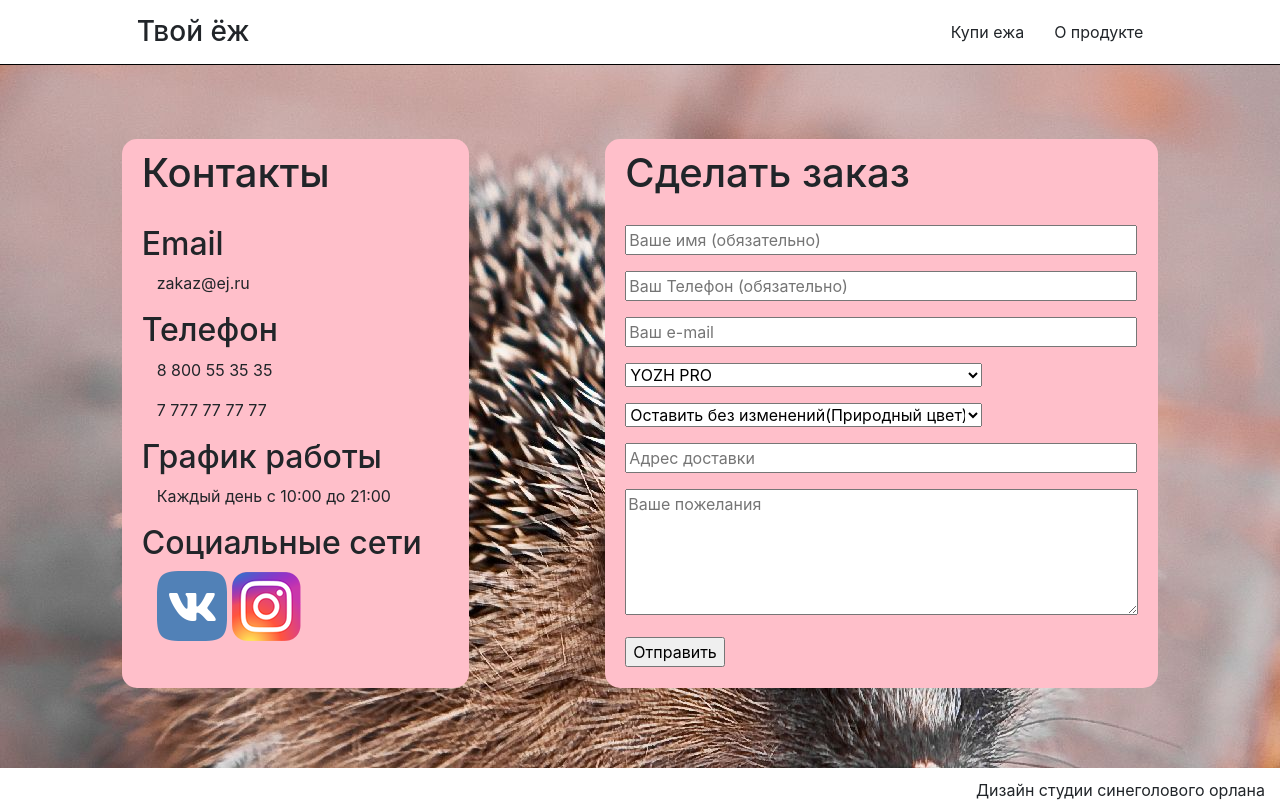
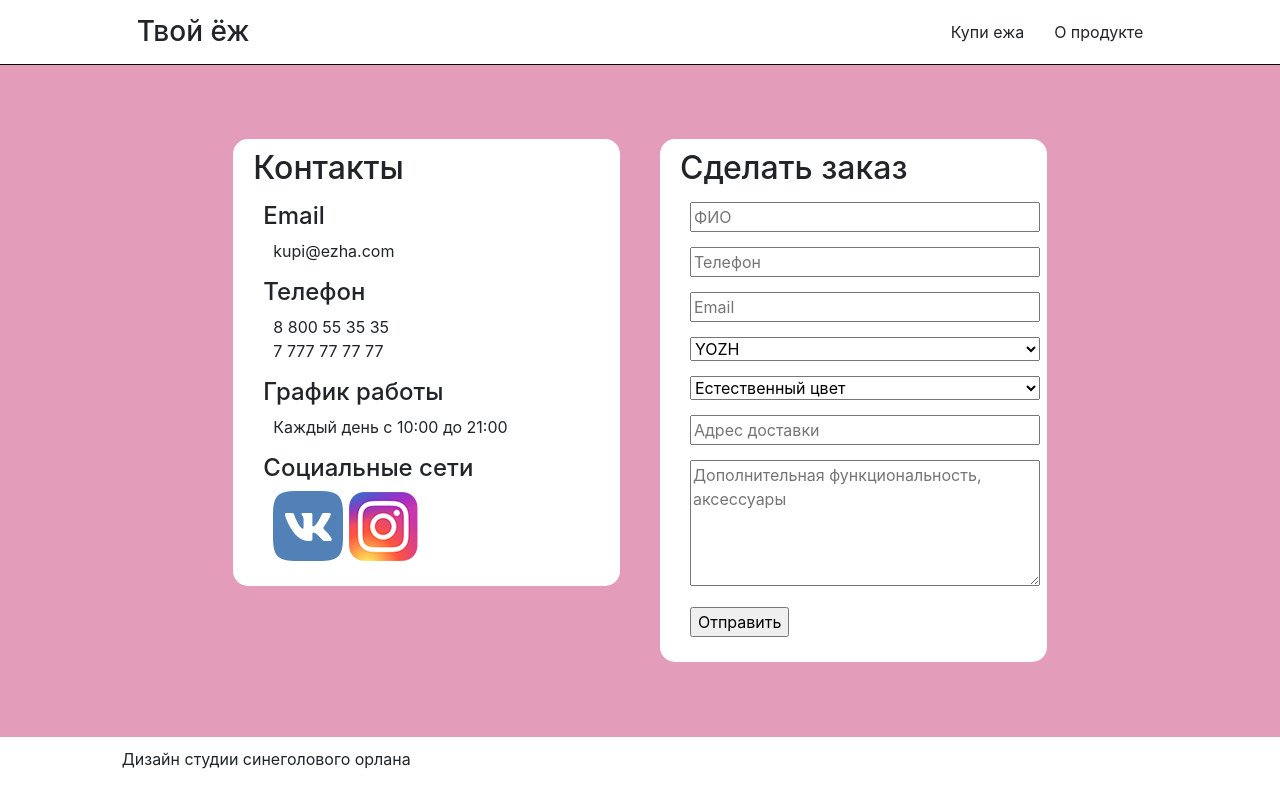
Before and after one commit to TheSplendidOne/WebProject, a plain HTML site: page yozhContacts.html in a window 1280 px wide. Drawn offline with Linux system fonts and the light colour scheme.

Commit message:
Update contacts page

```diff
--- a/css/styles.css
+++ b/css/styles.css
@@ -9,7 +9,6 @@
 
 .default-font {
   font-family: -apple-system,BlinkMacSystemFont,"Segoe UI",Roboto,"Helvetica Neue",Arial,"Noto Sans",sans-serif,"Apple Color Emoji","Segoe UI Emoji","Segoe UI Symbol","Noto Color Emoji";
-  /* font-family: "SF Pro Display","SF Pro Icons","Helvetica Neue","Helvetica","Arial",sans-serif; */
 }
 
 .header-content {
@@ -170,6 +169,18 @@
   cursor: pointer;
 }
 
+.contact-item {
+	margin: 15px 10px;
+}
+
+.contact-content {
+	margin: 5px 10px 0px;
+}
+
+.form-item {
+	width: 350px;
+}
+
 a {
 	color: #212529 !important;
 	text-decoration: none !important;
@@ -178,24 +189,3 @@ a {
 main {
   margin-top: 64px;
 }
-
-
-.bg-hedgehog {
-  background: url(../images/yozh.jpg);
-  background-size: cover;
-}
-.bg-hedgehog1 {
-  background-color: #ffbfca;
-  background-size: cover;
-}
-.p_contacts {
-  margin-left:15px;
-}
-.select_contacts {
-  width: 357px;
-}
-
-.contact-block {
-  max-height: 78%;
-  min-height: 78%;
-}
--- a/yozhContacts.html
+++ b/yozhContacts.html
@@ -30,98 +30,98 @@
         </div>
       </div>
     </header>
-<main class="bg-hedgehog">
-    <div class="container-fluid ">
-        <div class="row">
-            <div class="col-md-1"></div>
-            <div class="col">
-                <div class="info-block contact-block bg-hedgehog1">
-                    <div  class="section-inner">
-                        <h1>Контакты</h1>
+    <main>
+      <div class="container-fluid">
+        <div class="row select-bg">
+          <div class="col-md-2">
           </div>
+          <div class="col-md-4 about-col">
+            <div class="info-block">
               <div class="section-inner">
-                        <div class="row-md-1">
-                            <div><i aria-hidden="true" class="fa fa-envelope"></i></div>
-                            <h2>Email</h2>
-                            <p class = "p_contacts"><a href="mailto: zakaz@ej.ru">zakaz@ej.ru</a></p>
+                <h2>Контакты</h2>
+                <div class="contact-item">
+                  <h4>Email</h4>
+                  <div class="contact-content">
+                    <a href="mailto: kupi@ezha.com">kupi@ezha.com</a>
                   </div>
-                        <div class="row-md-2">
-                            <h2>Телефон</h2>
-                            <p class = "p_contacts"><a href="tel: 8800553535">8 800 55 35 35</a></p>
-                            <p class = "p_contacts"><a href="tel: +777777777">7 777 77 77 77</a></p>
                 </div>
-                        <div class="row-md-1">
-                            <h2>График работы</h2>
-                            <p class = "p_contacts"><span>Каждый день с 10:00 до 21:00</span></p>
+                <div class="contact-item">
+                  <h4>Телефон</h4>
+                  <div class="contact-content">
+                    <a href="tel: +8800553535">8 800 55 35 35</a><br/>
+                    <a href="tel: +777777777">7 777 77 77 77</a>
                   </div>
-                        <div class="row-md-2">
-                            <h2>Социальные сети</h2>
-                            <p class = "p_contacts">
-                                <a href="https://vk.com/kupieja/"><img alt="Контакты" src="images/VK_Logo.png"></a>
-                                <a href="https://www.instagram.com/kupieja/"><img alt="Контакты" src="images/instagram_logo.png"></a>
-                            </p>
+                </div>
+                <div class="contact-item">
+                  <h4>График работы</h4>
+                  <div class="contact-content">
+                    <span>Каждый день с 10:00 до 21:00</span>
+                  </div>
+                </div>
+                <div class="contact-item">
+                  <h4>Социальные сети</h4>
+                  <div class="contact-content">
+                    <a href="https://vk.com/kupiezha/"><img alt="Контакты" src="images/VK_Logo.png"></a>
+                    <a href="https://www.instagram.com/kupiezha/"><img alt="Контакты" src="images/instagram_logo.png"></a>
                   </div>
                 </div>
               </div>
             </div>
-            <div class="col-md-1"></div>
-            <div class="col">
-                <div class="info-block contact-block bg-hedgehog1">
-                    <div  class="section-inner">
-                        <h1>Сделать заказ</h1>
           </div>
-                    <div class="section-inner" dir="ltr" lang="ru-RU" role="form">
+          <div class="col-md-4 about-col">
+            <div class="info-block">
+              <div class="section-inner">
+                <h2>Сделать заказ</h2>
                 <form method="post" novalidate="novalidate">
-                            <p>
-                                <input class="user-name" name="user-name"
-                                       placeholder="Ваше имя (обязательно)"
+                  <div class="contact-item">
+                    <input class="form-item" name="name"
+                           placeholder="ФИО"
                            size="45" type="text" value="">
-                            </p>
-                            <p>
-                                <input class="user-tel" name="user-tel"
-                                       placeholder="Ваш Телефон (обязательно)"
-                                       size="45" type="tel"
-                                       value="">
-                            </p>
-                            <p>
-                                <input class="your-email" name="your-email"
-                                       placeholder="Ваш e-mail" size="45"
-                                       type="email" value="">
-                            </p>
-                            <p>
-                                <select class="select_contacts" name="ListOfHedgehogs">
-                                    <option disabled>Выберите вид вашего будущего ежика, которого хотите заказать</option>
-                                    <option value="YOZH">YOZH</option>
-                                    <option selected value="YOZH_PRO">YOZH PRO</option>
+                  </div>
+                  <div class="contact-item">
+                    <input class="form-item" name="tel"
+                           placeholder="Телефон"
+                           size="45" type="tel" value="">
+                  </div>
+                  <div class="contact-item">
+                    <input class="form-item" name="email"
+                           placeholder="Email"
+                           size="45" type="email" value="">
+                  </div>
+                  <div class="contact-item">
+                    <select class="form-item" name="listOfHedgehogs">
+                      <option selected value="YOZH">YOZH</option>
+                      <option value="YOZH_PRO">YOZH PRO</option>
                       <option value="YOZH_PRO_MAX">YOZH PRO MAX</option>
                     </select>
-                            </p>
-                            <p>
-                                <select class="select_contacts" name="ColorOfHedgehog">
-                                    <option disabled>Выберите цвет вашего будущего ежика</option>
+                  </div>
+                  <div class="contact-item">
+                    <select class="form-item" name="colorOfHedgehog">
+                      <option selected value="Nature">Естественный цвет</option>
                       <option value="Red">Красный цвет</option>
-                                    <option selected value="Nature">Оставить без изменений(Природный цвет)</option>
                       <option value="Yellow">Желтый цвет</option>
                       <option value="Black">Черный цвет</option>
                       <option value="White">Белый цвет</option>
                     </select>
-                            </p>
-                            <p>
-                                <input name="address" placeholder="Адрес доставки" size="45" value="">
-                            </p>
-                            <p>
-                                <textarea cols="48"
-                                          name="your-message" placeholder="Ваше пожелания"
+                  </div>
+                  <div class="contact-item">
+                    <input class="form-item" name="address" placeholder="Адрес доставки" size="45" value="">
+                  </div>
+                  <div class="contact-item">
+                    <textarea class="form-item" cols="48"
+                              name="your-message" placeholder="Дополнительная функциональность, аксессуары"
                               rows="5"></textarea>
-                            </p>
-                            <p>
+                  </div>
+                  <div class="contact-item">
                     <input class="submit" type="submit" value="Отправить">
-                            </p>
+                  </div>
                 </form>
               </div>
             </div>
           </div>
-            <div class="col-md-1 "></div>
+          <div class="col-md-2">
+          </div>
+          </div>
         </div>
       </div>
     </main>
@@ -131,7 +131,7 @@
           <div class="col-md-1">
           </div>
           <div class="col">
-                <div class="footer-content" align="right">
+            <div class="footer-content" align="left">
               Дизайн студии синеголового орлана
             </div>
           </div>
```
Lines whose indentation alone changed are shown as unchanged.
